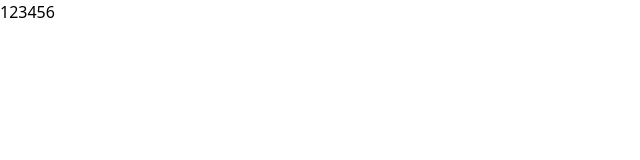
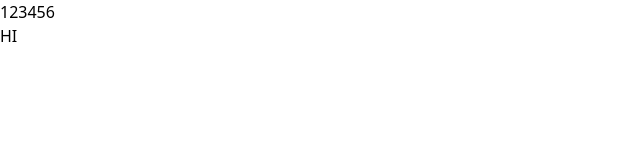
Before and after one commit to swilly821209/date-picker, a Vue app: page / in a window 1280 px wide. Shown: the top 160 px of the page, without its empty margins (0-640 px from the left). Built offline with nearby package versions, Linux system fonts and the light colour scheme.

Commit message:
feat: add hi

```diff
--- a/src/App.vue
+++ b/src/App.vue
@@ -6,4 +6,5 @@ let today = dayjs()
 
 <template>
   <date-picker v-model="today"></date-picker>
+  <div>HI</div>
 </template>
```
